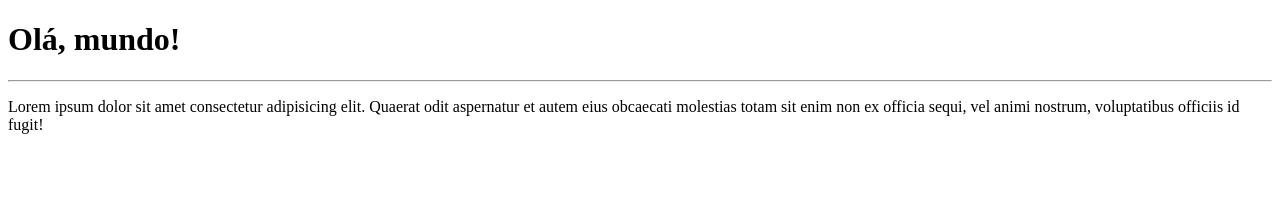
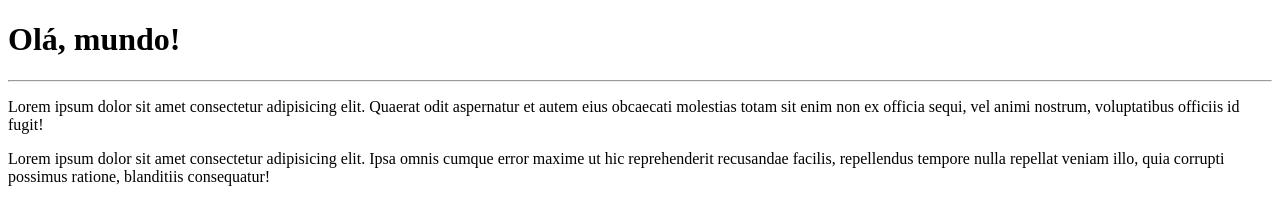
Before and after one commit to marcovitorio/Ola-Mundo-2, a plain HTML site: page site-exemplo/index.html in a window 1280 px wide. Drawn offline with Linux system fonts and the light colour scheme.

Commit message:
Adicionei um paragrafo

```diff
--- a/site-exemplo/index.html
+++ b/site-exemplo/index.html
@@ -10,5 +10,6 @@
     <h1>Olá, mundo!</h1>
     <hr>
     <p>Lorem ipsum dolor sit amet consectetur adipisicing elit. Quaerat odit aspernatur et autem eius obcaecati molestias totam sit enim non ex officia sequi, vel animi nostrum, voluptatibus officiis id fugit!</p>
+    <p>Lorem ipsum dolor sit amet consectetur adipisicing elit. Ipsa omnis cumque error maxime ut hic reprehenderit recusandae facilis, repellendus tempore nulla repellat veniam illo, quia corrupti possimus ratione, blanditiis consequatur!</p>
 </body>
 </html>
```
